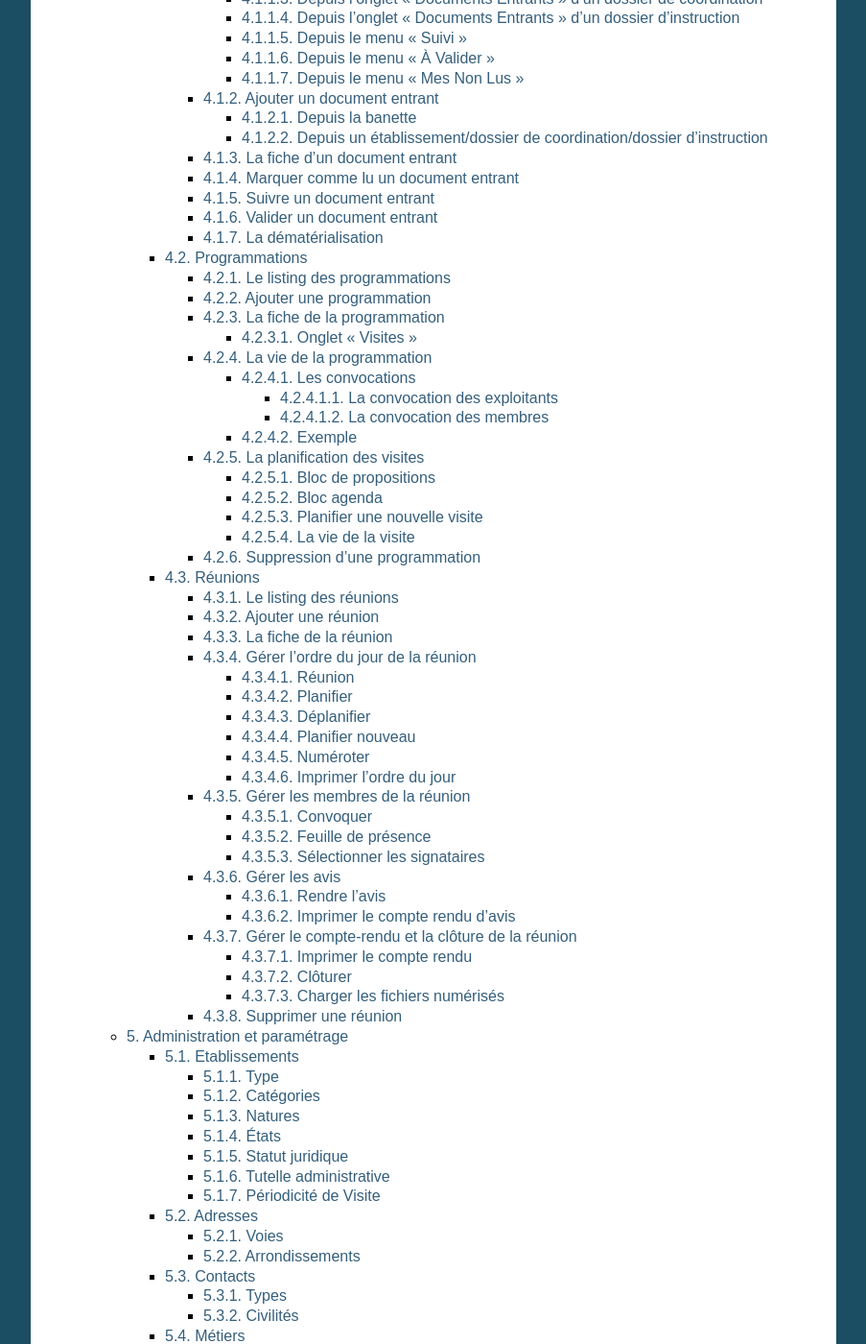
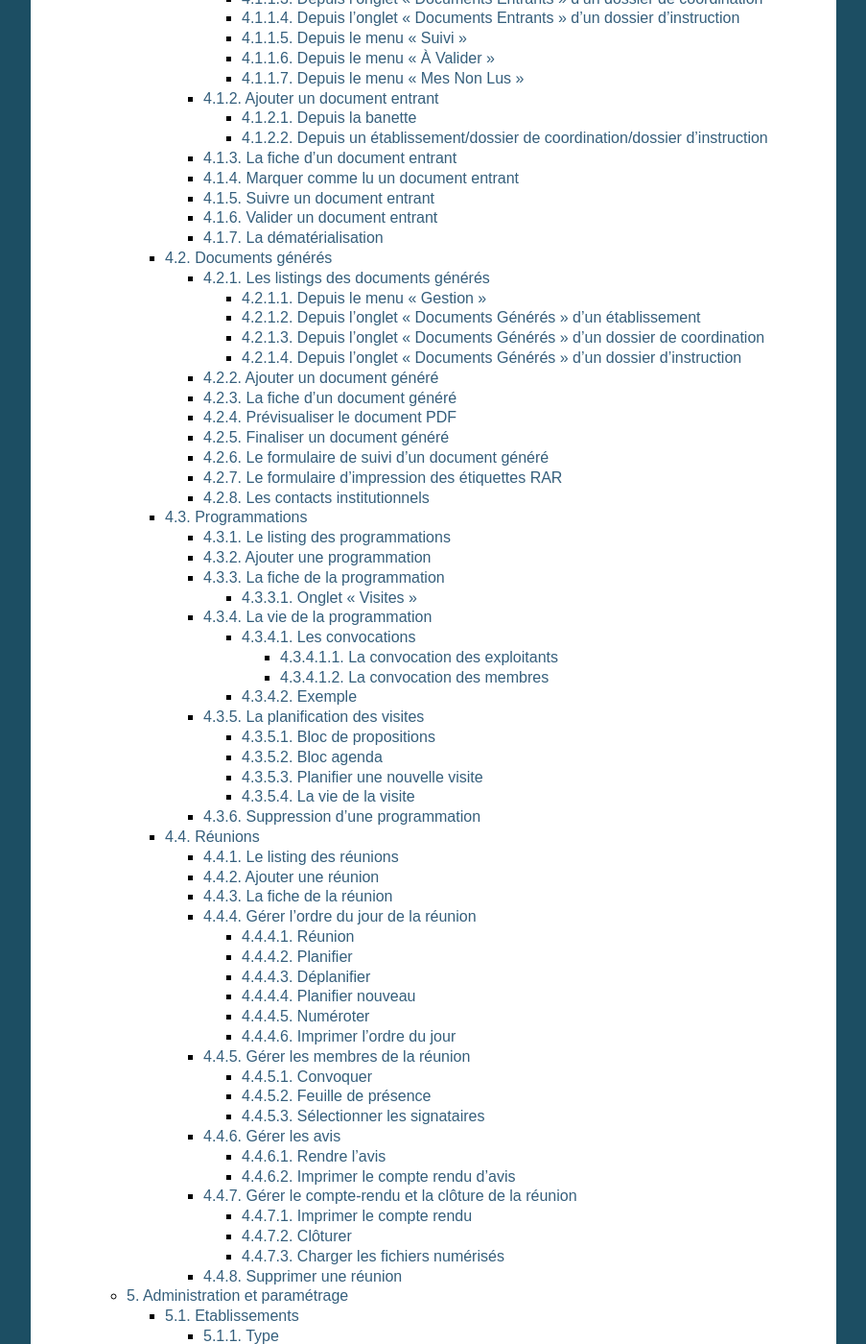
Before and after one commit to jcerini/openaria-documentation, a Sphinx documentation site: the page built from source/index.rst, in a window 1280 px wide and 1400 px high, scrolled down 1607 px. Shown: the whole window at 96% size, without its empty margins (198-1101 px from the left). Built offline with Sphinx 7.4.7, drawn with Linux system fonts in a browser that asks for light colours; part of the change alters nothing that is shown.

Commit message:
* Documentation concernant les documents générés.

```diff
--- a/source/manuel_utilisateur/suivi/index.rst
+++ b/source/manuel_utilisateur/suivi/index.rst
@@ -196,6 +196,115 @@ La dématérialisation
 
 A intervalle régulier (toutes les 15 minutes), openARIA récupère les fichiers numérisés et stockés sur un espace disque (distinct pour chaque service) et les intègre à l'applicatif (etéventuellement en GED).
 Les fichiers traités sont ensuite déplacés dans un autre répertoire sur le système de fichier. Ce répertoire fait également l'objet d'un traitement quotidien, qui purge définitivement les documents antérieurs à : ([Date du jour du traitement] – 60 jours).
+
+
+Documents générés
+=================
+
+(:menuselection:`Suivi --> documents générés`)
+
+Les listings des documents générés
+----------------------------------
+
+Il existe plusieurs listings des documents générés.
+
+Depuis le menu "Gestion"
+########################
+
+Le menu "Gestion" permet d'afficher tous les documents générés.
+
+.. image:: courrier-listing.png
+
+Depuis l'onglet "Documents Générés" d'un établissement
+######################################################
+
+L'onglet "Document Générés" sur la fiche d'un établissement affiche tous ses courriers générés liés.
+
+.. image:: courrier_etablissement-listing.png
+
+Depuis l'onglet "Documents Générés" d'un dossier de coordination
+################################################################
+
+L'onglet "Document Générés" sur la fiche d'un établissement affiche tous ses documents générés liés.
+
+.. image:: courrier_dossier_coordination-listing.png
+
+Depuis l'onglet "Documents Générés" d'un dossier d'instruction
+##############################################################
+
+L'onglet "Document Générés" sur la fiche d'un établissement affiche tous ses courriers générés liés.
+
+.. image:: courrier_dossier_instruction-listing.png
+
+Ajouter un document généré
+--------------------------
+
+Les documents générés s'ajoute manuellement depuis les onglets d'un établissement/dossier de coordination/dossier d'instruction, ou automatiquement lors de d'action spécifique dans l'application comme par exemple la génération d'un PV.
+
+.. image:: courrier-form-ajouter.png
+
+Le choix du ou des destinataires se fait grâce au champ de sélection multiple "Contact liés", la liste est composée des contacts de l'établissement, des pétitionnaires du dossier de coordination et des contacts institutionnels.
+
+Il est possible d'utiliser des textes types à insérer dans les champs de complément.
+
+.. image:: piece_texte_type-listing.png
+
+La fiche d'un document généré
+-----------------------------
+
+.. image:: courrier-fiche.png
+
+Prévisualiser le document PDF
+-----------------------------
+
+.. image:: courrier-action-preview-link.png
+
+Le redacteur du document généré peut, tant que le document n'est pas finalisé, contrôler le rendu final du PDF.
+
+Finaliser un document généré
+----------------------------
+
+Une fois la rédaction du document généré, il peut être finalisé.
+
+.. image:: courrier-action-finalise-link.png
+
+Lors de la finalisation du document généré, si celui-ci à plusieurs destinataires alors un document unique est créée pour chacun d'eux et reste lié au document "mailing". Dans l'autre situation, si le document généré à un destinataire alors aucun autre enregistrement n'est ajouté.
+Sur chaque courrier il est possible de sélectionner un autre courrier du même dossier pour l'envoyer en pièce jointe.
+
+.. image:: courrier-action-definalise-link.png
+
+Un document généré peut être
+
+Le formulaire de suivi d'un document généré
+-------------------------------------------
+
+(:menuselection:`Suivi --> documents générés --> suivi par code barres`)
+
+Lorsque le document généré est finalisé, il fait l'objet d'un circuit de signature avant son envoi. Il est donc nécessaire d'avoir la possibilité de mettre à jour les dates de suivi.
+
+.. image:: courrier_suivi-fiche.png
+
+Depuis ce formulaire, il suffit de scanner le code imprimé sur le document généré pour accéder au contexte du document généré et de cliquer sur l'action "Modifier" pour renseigner les dates de suivi.
+
+Le formulaire d'impression des étiquettes RAR
+---------------------------------------------
+
+(:menuselection:`Suivi --> documents générés --> édition rar`)
+
+Les pré-imprimés de la Poste des lettres recommandées avec accusé de réception (lettres RAR) sont fournis vierges. Le code-barres du document généré doit être imprimé sur le troisième feuillet qui lui revient pour pouvoir saisir dans l'application les dates de suivi.
+
+.. image:: courrier_rar-fiche.png
+
+Le formulaire permet de renseigner une date d'envoi, par défaut la date du jour, et de scanner à la douchette les documents générés concernés. Le bouton de validation génère un fichier PDF contenant l'édition de tous les bordereaux RAR dans l'ordre de scanne. Lors de la génération du fichier des RAR, la date d'envoi RAR est mise à jour sur le suivi des documents générés.
+
+Les contacts institutionnels
+----------------------------
+
+(:menuselection:`Suivi --> documents générés --> contact institutionnel`)
+
+.. image:: courrier_rar-fiche.png
+
+Les cases à cocher "Réception de la programmation" et "Réception des éditions liées aux commissions" permettent de recevoir, respectivement, les convocations de membre des programmations de visite et les convocations et comptes rendus de réunion du service du contact. Si le contact institutionnel n'a pas de service alors il reçois les documents de tous les services.
 
 
 Programmations
```
